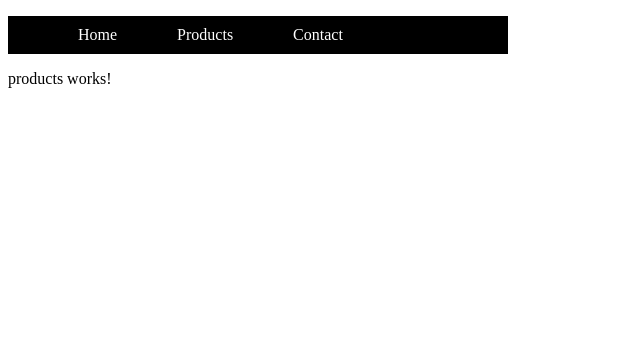
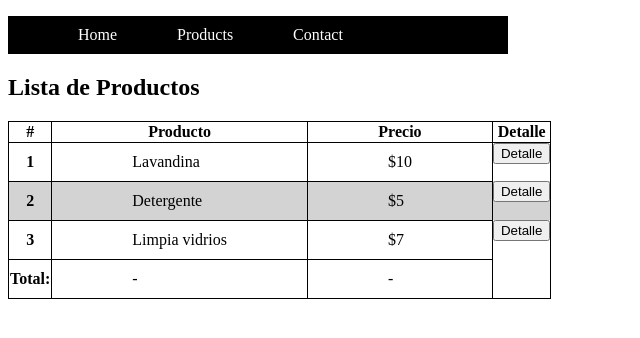
Before and after one commit to ochoa8al/AngularRoutes, an Angular app: page /products in a window 1280 px wide. Shown: the top 338 px of the page, without its empty margins (0-640 px from the left). Built offline with nearby package versions, Linux system fonts and the light colour scheme.

Commit message:
aprendiendo de routes en Angular

```diff
--- a/src/app/app-routing.module.ts
+++ b/src/app/app-routing.module.ts
@@ -8,7 +8,7 @@ import { ContactComponent } from './contact/contact.component';
 const routes: Routes = [
   {path: "",component:HomeComponent},
   {path:"products",component:ProductsComponent},
-  {path:"products/:productId",component:ProductDetailComponent},
+  {path:"products/:category/:productId",component:ProductDetailComponent},
   {path:"contact",component:ContactComponent},
   {path:"**",redirectTo:"",pathMatch:"full"}
 ];
--- a/src/app/product-detail/product-detail.component.html
+++ b/src/app/product-detail/product-detail.component.html
@@ -1 +1 @@
-<p>product-detail works!</p>
+<p [ngStyle]="{'background-color': categoria}">Producto Seleccionado: {{producto}}</p>
--- a/src/app/product-detail/product-detail.component.ts
+++ b/src/app/product-detail/product-detail.component.ts
@@ -1,10 +1,24 @@
-import { Component } from '@angular/core';
+import { Component, OnInit } from '@angular/core';
+import { ActivatedRoute } from '@angular/router';
 
 @Component({
   selector: 'app-product-detail',
   templateUrl: './product-detail.component.html',
   styleUrls: ['./product-detail.component.css']
 })
-export class ProductDetailComponent {
+
+export class ProductDetailComponent implements OnInit{
+
+  constructor(private _route: ActivatedRoute){}
+
+  producto?: string;
+  categoria?: string;
+
+  ngOnInit(): void {
+    this._route.params.subscribe(param => {
+      this.producto = param['productId'];
+      this.categoria = param['category'];
+    })
+  }
 
 }
--- a/src/app/products/products.component.css
+++ b/src/app/products/products.component.css
@@ -0,0 +1,16 @@
+/*Estilos de la tabla*/
+td{
+    padding: 10px 80px;
+}
+tr:nth-child(even){
+    background-color: lightgray;
+}
+tr:hover{
+    background-color: rgb(135, 180, 252);
+}
+table, th, td {
+    border: 1px solid black;
+    border-collapse: collapse;
+}
+
+/*Estilos de la tabla*/
--- a/src/app/products/products.component.html
+++ b/src/app/products/products.component.html
@@ -1 +1,36 @@
-<p>products works!</p>
+<H2>Lista de Productos</H2>
+<table class="ProductTable">
+    <thead>
+        <tr>
+            <th>#</th>
+            <th>Producto</th>
+            <th>Precio</th>
+            <th>Detalle</th>
+        </tr>
+    </thead>
+    <tbody>
+        <tr>
+            <th>1</th>
+            <td>Lavandina</td>
+            <td>$10</td>
+            <button class="tableButton" [routerLink]="['/products','red','Lavandina']">Detalle</button>
+        </tr>
+        <tr>
+            <th>2</th>
+            <td>Detergente</td>
+            <td>$5</td>
+            <button class="tableButton" [routerLink]="['/products','yellow','Detergente']">Detalle</button>
+        </tr>
+        <tr>
+            <th>3</th>
+            <td>Limpia vidrios</td>
+            <td>$7</td>
+            <button class="tableButton" [routerLink]="['/products','green','Limpia vidrios']">Detalle</button>
+        </tr>
+    </tbody>
+    <tfoot>
+        <th>Total:</th>
+        <td>-</td>
+        <td>-</td>
+    </tfoot>
+</table>
```
